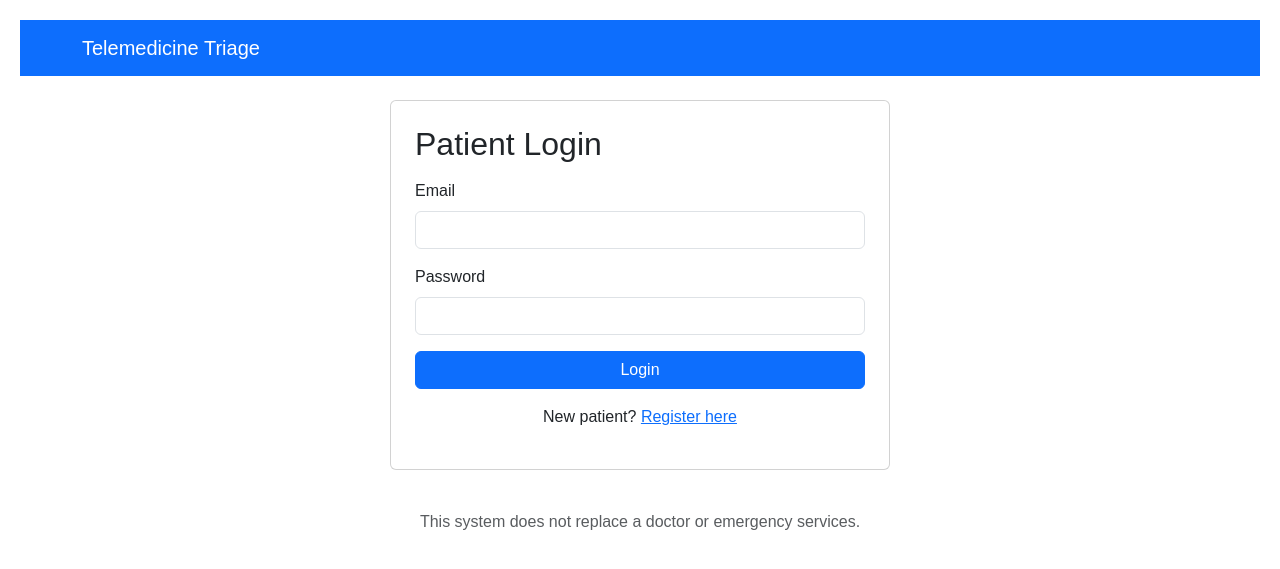
After one commit to deepakgowdarg/telemedicine-triage, a Flask app: page /login in a window 1280 px wide. The commit adds this page. Shown: the top 569 px of the page. Run offline with Flask 3, Linux system fonts and the light colour scheme.

Commit message:
Registration, login, logout and patient dashboard

```diff
--- a/app.py
+++ b/app.py
@@ -1,8 +1,13 @@
 from flask import Flask, render_template
 from config import SECRET_KEY
+from routes.auth import auth_bp
+from routes.patient import patient_bp
 
 app = Flask(__name__)
 app.config["SECRET_KEY"] = SECRET_KEY
+
+app.register_blueprint(auth_bp)
+app.register_blueprint(patient_bp)
 
 
 @app.route("/")
--- /dev/null
+++ b/routes/auth.py
@@ -0,0 +1,101 @@
+import mysql.connector
+from flask import Blueprint, render_template, request, redirect, url_for, flash, session
+from werkzeug.security import generate_password_hash, check_password_hash
+from database.db import get_connection
+
+auth_bp = Blueprint("auth", __name__)
+
+
+@auth_bp.route("/register", methods=["GET", "POST"])
+def register():
+    if request.method == "POST":
+        full_name = request.form.get("full_name", "").strip()
+        email = request.form.get("email", "").strip().lower()
+        password = request.form.get("password", "")
+        age = request.form.get("age", "").strip()
+        phone = request.form.get("phone", "").strip()
+
+        if not full_name or not email or not password:
+            flash("Please fill in your name, email and password.", "danger")
+            return render_template("register.html")
+
+        if len(password) < 6:
+            flash("Password must be at least 6 characters.", "danger")
+            return render_template("register.html")
+
+        conn = get_connection()
+        cursor = conn.cursor()
+        try:
+            cursor.execute("SELECT user_id FROM users WHERE email = %s", (email,))
+            if cursor.fetchone():
+                flash("This email is already registered. Please log in.", "danger")
+                return render_template("register.html")
+
+            # Store a hash of the password, never the password itself
+            password_hash = generate_password_hash(password)
+
+            cursor.execute(
+                "INSERT INTO users (full_name, email, password_hash, role) VALUES (%s, %s, %s, 'patient')",
+                (full_name, email, password_hash),
+            )
+            user_id = cursor.lastrowid
+
+            cursor.execute(
+                "INSERT INTO patient_details (user_id, age, phone) VALUES (%s, %s, %s)",
+                (user_id, int(age) if age.isdigit() else None, phone or None),
+            )
+            conn.commit()
+        except mysql.connector.Error:
+            conn.rollback()
+            flash("Could not register right now. Please try again.", "danger")
+            return render_template("register.html")
+        finally:
+            cursor.close()
+            conn.close()
+
+        flash("Registration successful. Please log in.", "success")
+        return redirect(url_for("auth.login"))
+
+    return render_template("register.html")
+
+
+@auth_bp.route("/login", methods=["GET", "POST"])
+def login():
+    if request.method == "POST":
+        email = request.form.get("email", "").strip().lower()
+        password = request.form.get("password", "")
+
+        conn = get_connection()
+        cursor = conn.cursor(dictionary=True)
+        cursor.execute(
+            "SELECT user_id, full_name, password_hash, role FROM users WHERE email = %s",
+            (email,),
+        )
+        user = cursor.fetchone()
+        cursor.close()
+        conn.close()
+
+        if user and check_password_hash(user["password_hash"], password):
+            session.clear()
+            session["user_id"] = user["user_id"]
+            session["full_name"] = user["full_name"]
+            session["role"] = user["role"]
+            flash(f"Welcome, {user['full_name']}.", "success")
+
+            if user["role"] == "patient":
+                return redirect(url_for("patient.dashboard"))
+            # Doctor dashboard is built on Day 4
+            flash("Doctor dashboard will be added on Day 4.", "info")
+            return redirect(url_for("index"))
+
+        # Same message for wrong email or wrong password, so attackers cannot learn which emails exist
+        flash("Invalid email or password.", "danger")
+
+    return render_template("login.html")
+
+
+@auth_bp.route("/logout")
+def logout():
+    session.clear()
+    flash("You have been logged out.", "info")
+    return redirect(url_for("index"))
--- a/templates/base.html
+++ b/templates/base.html
@@ -9,12 +9,24 @@
 </head>
 <body>
     <nav class="navbar navbar-dark bg-primary">
-        <div class="container">
+        <div class="container d-flex justify-content-between">
             <a class="navbar-brand" href="{{ url_for('index') }}">Telemedicine Triage</a>
+            <div>
+                {% if session.get('user_id') %}
+                    <span class="text-white me-3">{{ session.get('full_name') }}</span>
+                    <a class="btn btn-sm btn-outline-light" href="{{ url_for('auth.logout') }}">Logout</a>
+                {% endif %}
+            </div>
         </div>
     </nav>
 
     <main class="container py-4">
+        {% with messages = get_flashed_messages(with_categories=true) %}
+            {% for category, message in messages %}
+                <div class="alert alert-{{ category }}">{{ message }}</div>
+            {% endfor %}
+        {% endwith %}
+
         {% block content %}{% endblock %}
     </main>
 
--- a/templates/index.html
+++ b/templates/index.html
@@ -16,9 +16,8 @@
     <h5>Normal consultation</h5>
     <p>For non-emergency symptoms. You need an account.</p>
     <div class="d-flex gap-2">
-        <a href="#" class="btn btn-primary">Register</a>
-        <a href="#" class="btn btn-outline-primary">Login</a>
+        <a href="{{ url_for('auth.register') }}" class="btn btn-primary">Register</a>
+        <a href="{{ url_for('auth.login') }}" class="btn btn-outline-primary">Login</a>
     </div>
-    <p class="small text-muted mt-2">These buttons will be connected on Day 2.</p>
 </div>
 {% endblock %}
--- /dev/null
+++ b/templates/login.html
@@ -0,0 +1,20 @@
+{% extends "base.html" %}
+{% block title %}Login{% endblock %}
+
+{% block content %}
+<div class="card p-4 mx-auto" style="max-width: 500px;">
+    <h2 class="mb-3">Patient Login</h2>
+    <form method="POST" action="{{ url_for('auth.login') }}">
+        <div class="mb-3">
+            <label class="form-label">Email</label>
+            <input type="email" name="email" class="form-control" required>
+        </div>
+        <div class="mb-3">
+            <label class="form-label">Password</label>
+            <input type="password" name="password" class="form-control" required>
+        </div>
+        <button type="submit" class="btn btn-primary w-100">Login</button>
+    </form>
+    <p class="mt-3 text-center">New patient? <a href="{{ url_for('auth.register') }}">Register here</a></p>
+</div>
+{% endblock %}
```
Also changed, not shown: routes/patient.py (added, +12 -0 lines), templates/patient_dashboard.html (added, +7 -0 lines), templates/register.html (added, +32 -0 lines).
